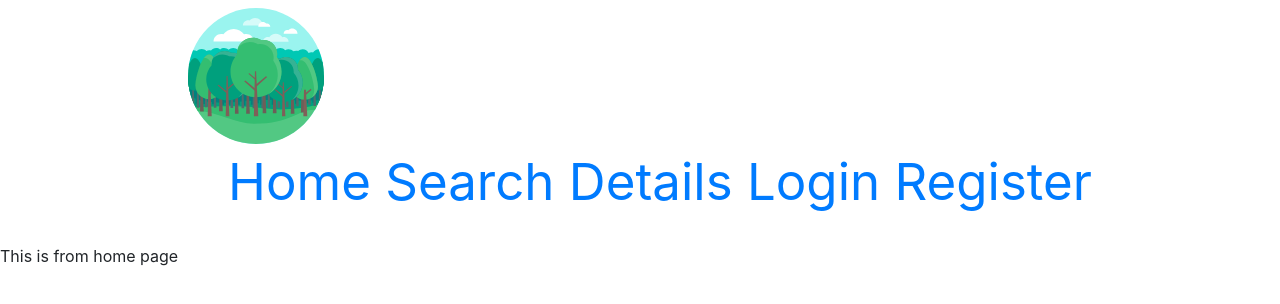
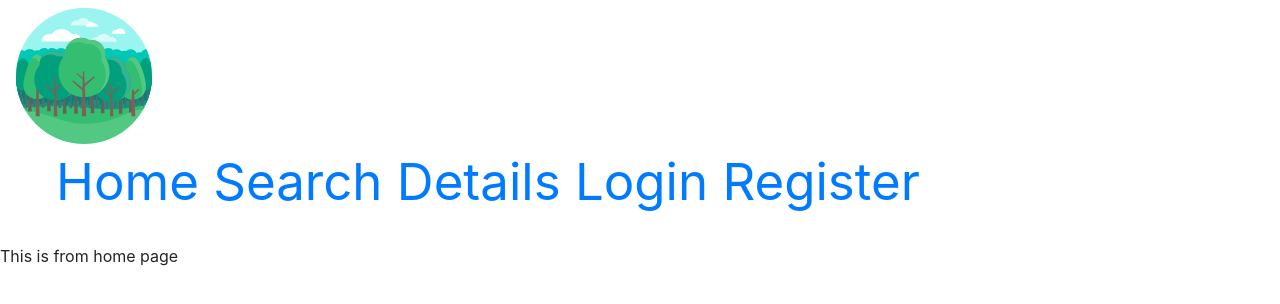
Before and after one commit to edrispor/CISE2019, a React (Create React App) app in the folder plant-a-tree/: page / in a window 1280 px wide. Shown: the top 304 px of the page. Built offline with nearby package versions, Linux system fonts and the light colour scheme.

Commit message:
changing navbar css

```diff
--- a/plant-a-tree/src/App.css
+++ b/plant-a-tree/src/App.css
@@ -22,9 +22,6 @@
   background-color: rgb(255, 255, 255);
   min-height: 0.2vh;
   display: flex;
-  flex-direction: column;
-  align-items: center;
-  justify-content: center;
   font-size: calc(35px + 2vmin);
   color: white;
 }
```
